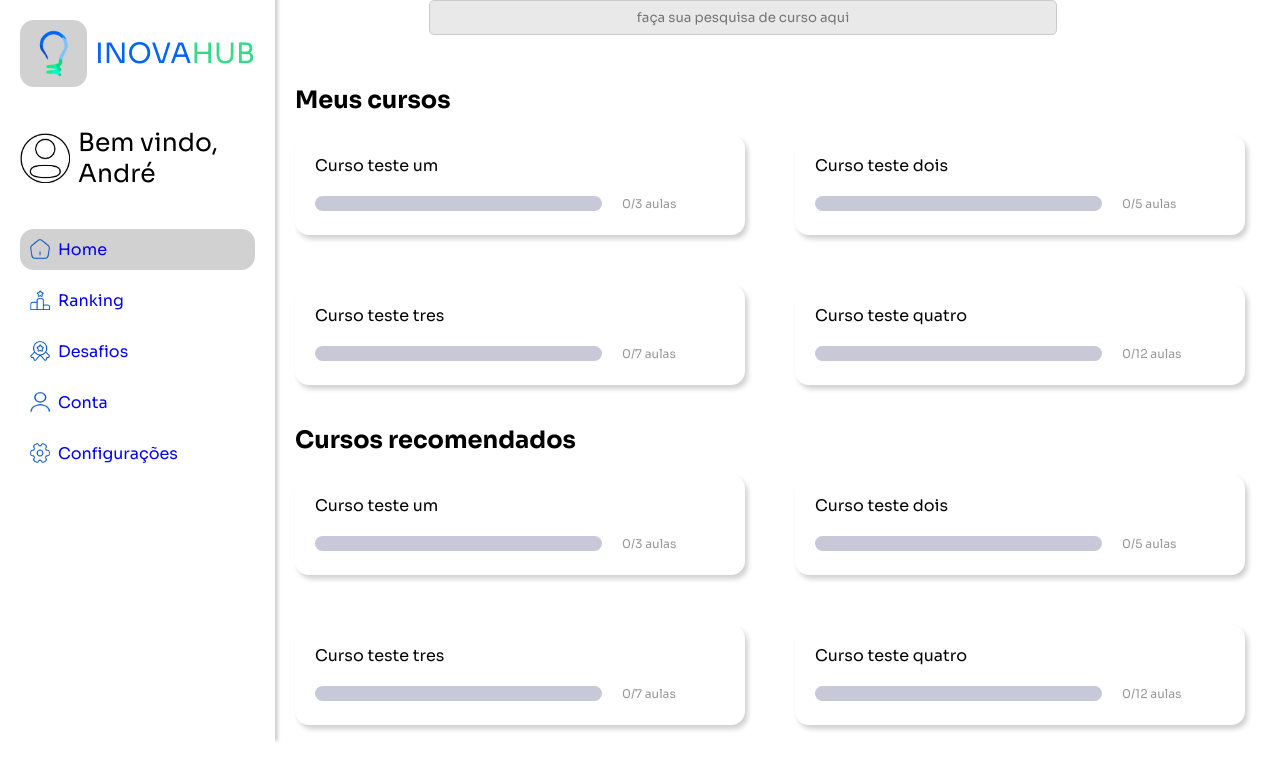
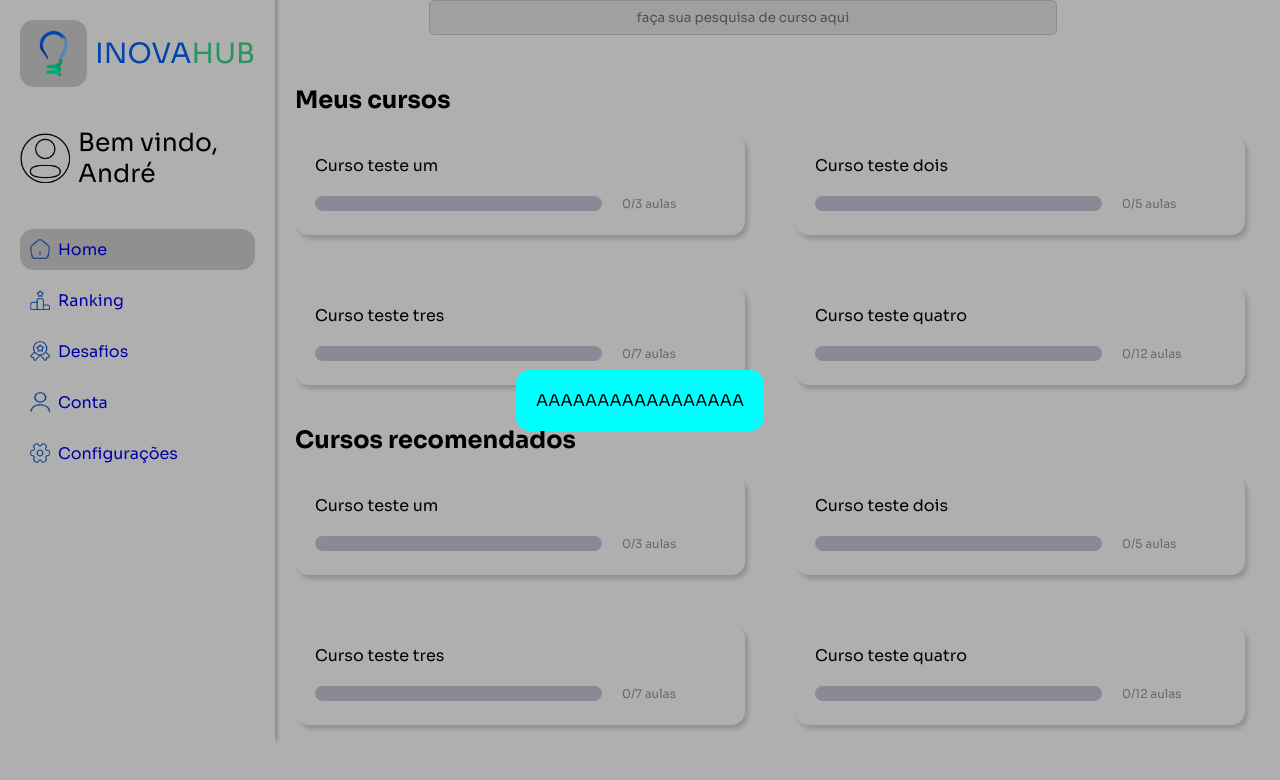
Before and after one commit to joav12/inovaHub, an Angular app: page / in a window 1280 px wide. Shown: the top 780 px of the page. Built offline with nearby package versions, Linux system fonts and the light colour scheme.

Commit message:
teste-de-nivelamento começado

```diff
--- a/src/app/app.component.html
+++ b/src/app/app.component.html
@@ -1,3 +1,5 @@
+<app-teste-de-nivelamento *ngIf="nivelUser == ''"></app-teste-de-nivelamento>
+
 <div class="app-container">
   <header class="side-bar">
     <a href="#" class="inova-icon-home-btn">
--- a/src/app/app.component.ts
+++ b/src/app/app.component.ts
@@ -1,6 +1,7 @@
 import { Component } from '@angular/core';
 import { Router, RouterOutlet } from '@angular/router';
 import { SearchBarComponent } from "./components/search-bar/search-bar.component";
+import { TesteDeNivelamentoComponent } from './components/teste-de-nivelamento/teste-de-nivelamento.component';
 import { CommonModule, Location } from '@angular/common';
 
 @Component({
@@ -11,12 +12,14 @@ import { CommonModule, Location } from '@angular/common';
     imports: [
       RouterOutlet,
       SearchBarComponent,
+      TesteDeNivelamentoComponent,
       CommonModule
     ]
 })
 export class AppComponent {
   public userName = 'André';
   public page = '';
+  public nivelUser = '';
 
   constructor(private location: Location, private router: Router) {
     //Essa função verifica a url e qualquer mudança que ocorre nela. Ele faz isso para mudar o estilo dos botões da navbar
--- /dev/null
+++ b/src/app/components/teste-de-nivelamento/teste-de-nivelamento.component.html
@@ -0,0 +1,7 @@
+<div class="teste-de-nivelamento-container">
+  <div class="tela-escura">
+    <div class="teste-de-nivelamento">
+      <p>AAAAAAAAAAAAAAAAA</p>
+    </div>
+  </div>
+</div>
--- /dev/null
+++ b/src/app/components/teste-de-nivelamento/teste-de-nivelamento.component.scss
@@ -0,0 +1,22 @@
+.teste-de-nivelamento-container{
+  position: absolute;
+  z-index: 1000;
+  width: 100%;
+  height: 100%;
+
+  .tela-escura{
+    background-color: #00000050;
+    width: 100%;
+    height: 100%;
+    display: flex;
+    flex-direction: column;
+    justify-content: center;
+    align-items: center;
+
+    .teste-de-nivelamento{
+      background-color: aqua;
+      padding: 20px;
+      border-radius: 14px;
+    }
+  }
+}
```
Also changed, not shown: src/app/components/teste-de-nivelamento/teste-de-nivelamento.component.ts (added, +12 -0 lines), 1 other file (tests, documents, lock files or other folders).
